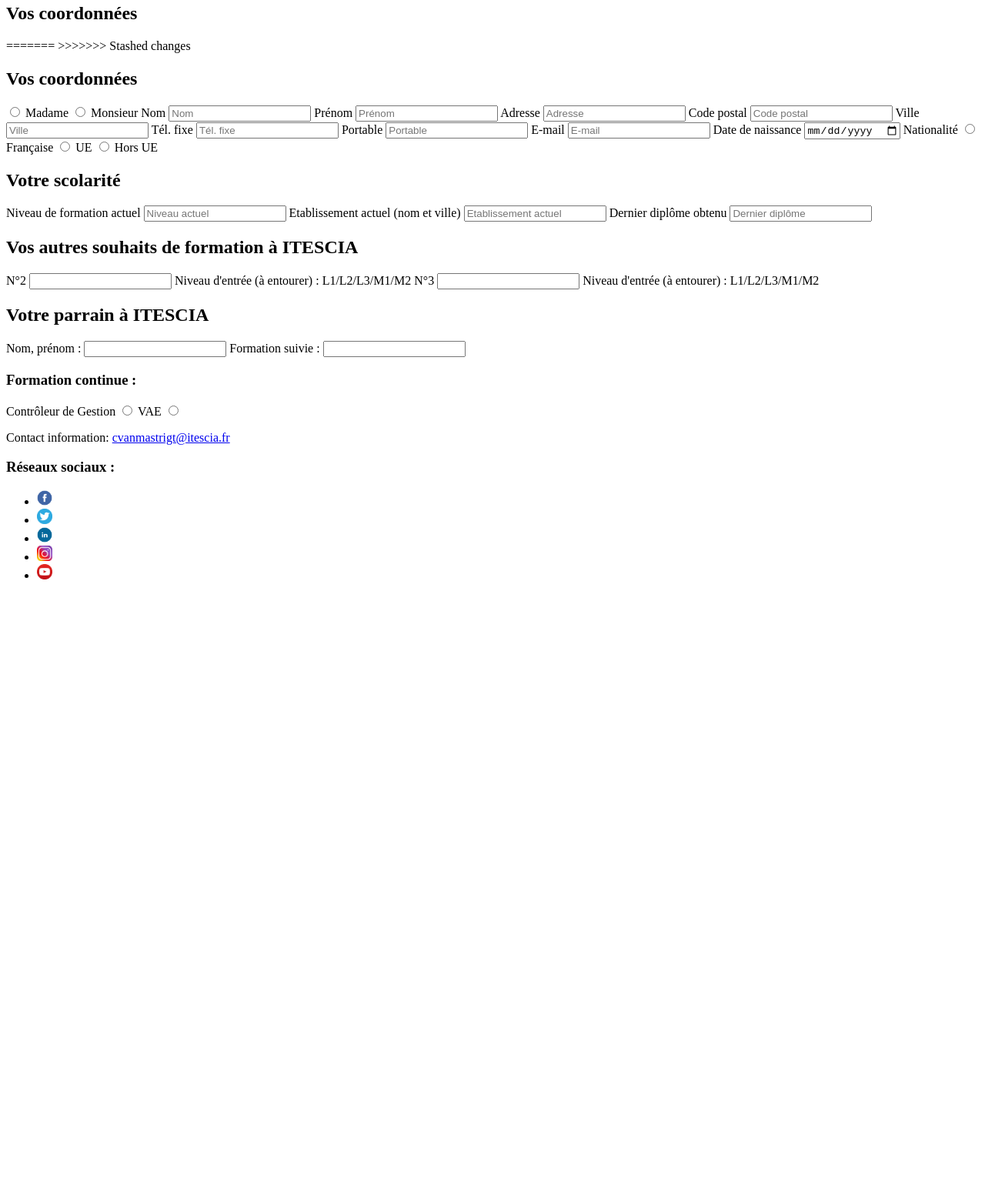
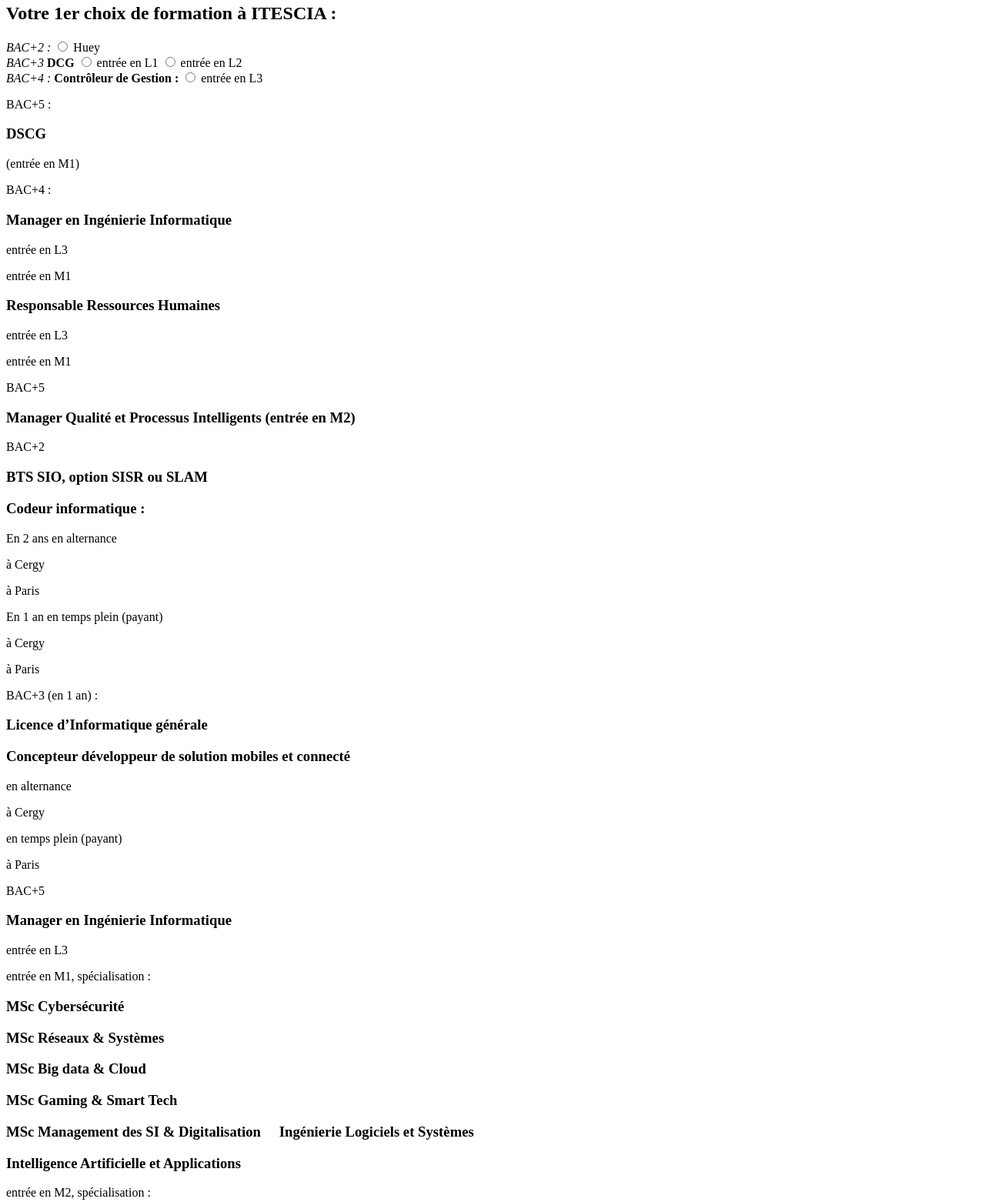
Before and after one commit to SarahHayat/html-css, a plain HTML site: page formulaire.html in a window 1280 px wide. Shown: the part 278-1840 px from the top of the page at 77% size. Before the commit the page ends 1051 px from the top, so only its background shows below. Drawn offline with Linux system fonts and the light colour scheme.

Commit message:
ADD first choice

```diff
--- a/formulaire.html
+++ b/formulaire.html
@@ -17,9 +17,77 @@
 			<li><a href="https://www.itescia.fr/"> Itescia </a></li>
 			<li><a href="formulaire.html#header">Formulaire</a></li>
 		</ul>
+  </header>
 
+  <section class="first choice">
+      <div>
+          <h2>Votre 1er choix de formation à ITESCIA :</h2>
+          <div>
+              <em>BAC+2 :</em>
+              <input type="radio" id="BAC+2 " name="formation" value="BTS CG BAC+2">
+              <label for="BAC+2">Huey</label>
+          </div>
+          <div>
+              <em>BAC+3</em>
+              <strong>DCG</strong>
+              <input type="radio" id="DCGL1" name="formation" value="BTS CG BAC+3 L1">
+              <label for="DCGL1">entrée en L1</label>
 
-	</header>
+              <input type="radio" id="DCGL2" name="formation" value="BTS CG BAC+3 L2">
+              <label for="DCGL2">entrée en L2</label>
+          </div>
+          <div>
+              <em>BAC+4 :</em>
+              <strong>Contrôleur de Gestion :</strong>
+              <input type="radio" id="CGL3" name="formation" value="Contrôleur de Gestion L3 BAC+4">
+              <label for="CGL3">entrée en L3</label>
+          </div>
+              <p>BAC+5 :</p>
+              <h3>DSCG</h3>
+              <p>(entrée en M1)</p>
+              <p>BAC+4 :</p>
+              <h3>Manager en Ingénierie Informatique</h3>
+              <p>entrée en L3</p>
+              <p>entrée en M1</p>
+              <h3>Responsable Ressources Humaines</h3>
+              <p>entrée en L3</p>
+              <p>entrée en M1</p>
+              <p>BAC+5</p>
+              <h3>Manager Qualité et Processus Intelligents (entrée en M2)</h3>
+              <p>BAC+2</p>
+              <h3>BTS SIO, option SISR ou SLAM</h3>
+              <h3>Codeur informatique :</h3>
+              <p>En 2 ans en alternance </p>
+              <p>à Cergy</p>
+              <p>à Paris</p>
+              <p>En 1 an en temps plein (payant)</p>
+              <p>à Cergy </p>
+              <p>à Paris</p>
+              <p>BAC+3 (en 1 an) :</p>
+              <h3>Licence d’Informatique générale</h3>
+              <h3>Concepteur développeur de solution mobiles et connecté</h3>
+              <p>en alternance</p>
+              <p>à Cergy</p>
+              <p>en temps plein (payant)</p>
+              <p>à Paris</p>
+              <p>BAC+5</p>
+              <h3>Manager en Ingénierie Informatique</h3>
+              <p>entrée en L3</p>
+              <p>entrée en M1, spécialisation :</p>
+              <h3>MSc Cybersécurité</h3>
+              <h3>MSc Réseaux & Systèmes</h3>
+              <h3>MSc Big data & Cloud</h3>
+              <h3>MSc Gaming & Smart Tech</h3>
+              <h3>MSc Management des SI & Digitalisation  Ingénierie Logiciels et Systèmes</h3>
+              <h3>Intelligence Artificielle et Applications</h3>
+              <p>entrée en M2, spécialisation :</h3>
+              <h3>MSc Entrepreneuriat & IT</h3>
+              <h3>Sc International Business for IT</h3>
+              <h3>Business Analyste (M1 + M2)</h3>
+              <h3>Performance et systèmes d’information</h3>
+              <h3>Digitisation RH</h3>
+      </div>
+  </section>
 
     <h2>Vos coordonnées</h2>
 =======
```
Also changed, not shown: 2 other files.
